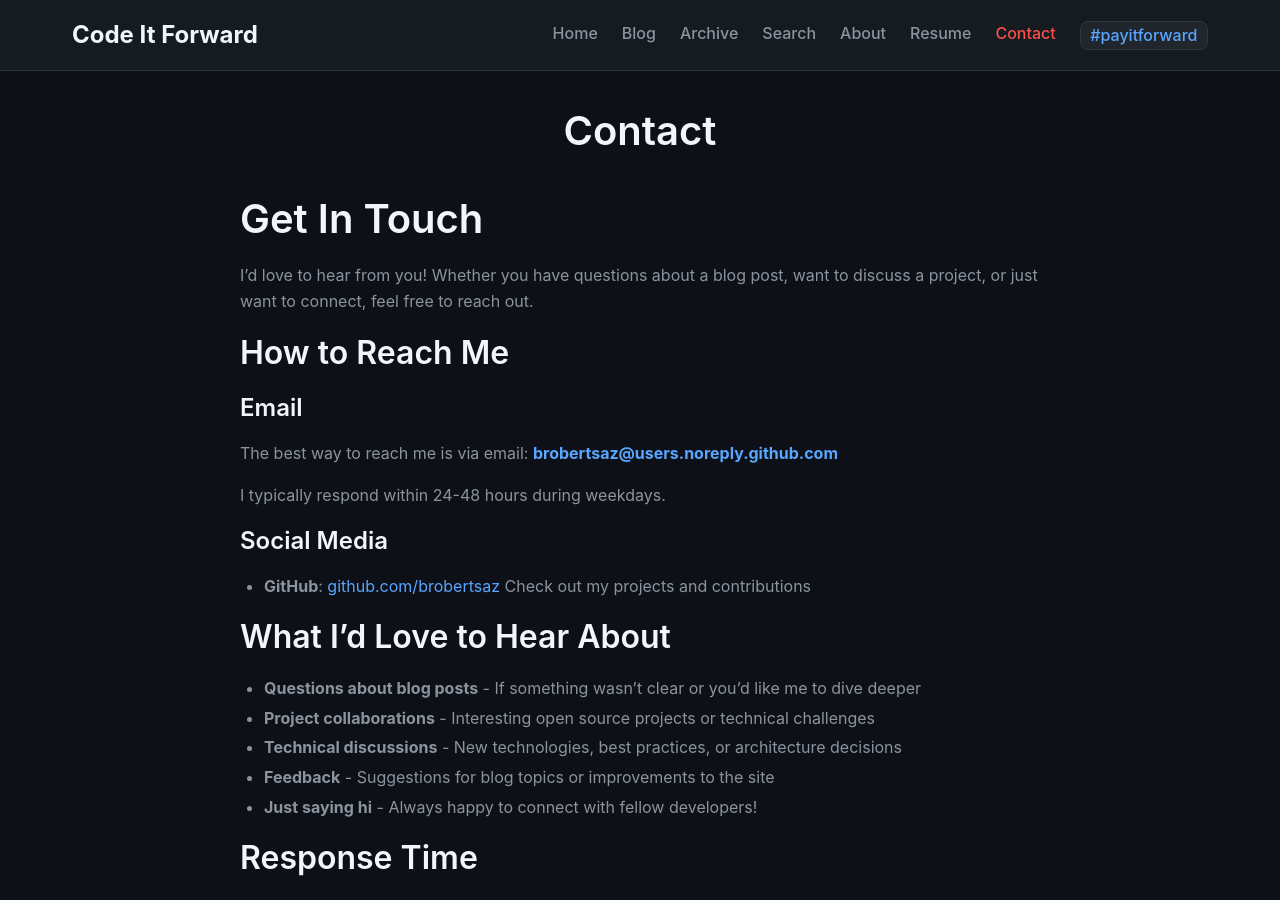
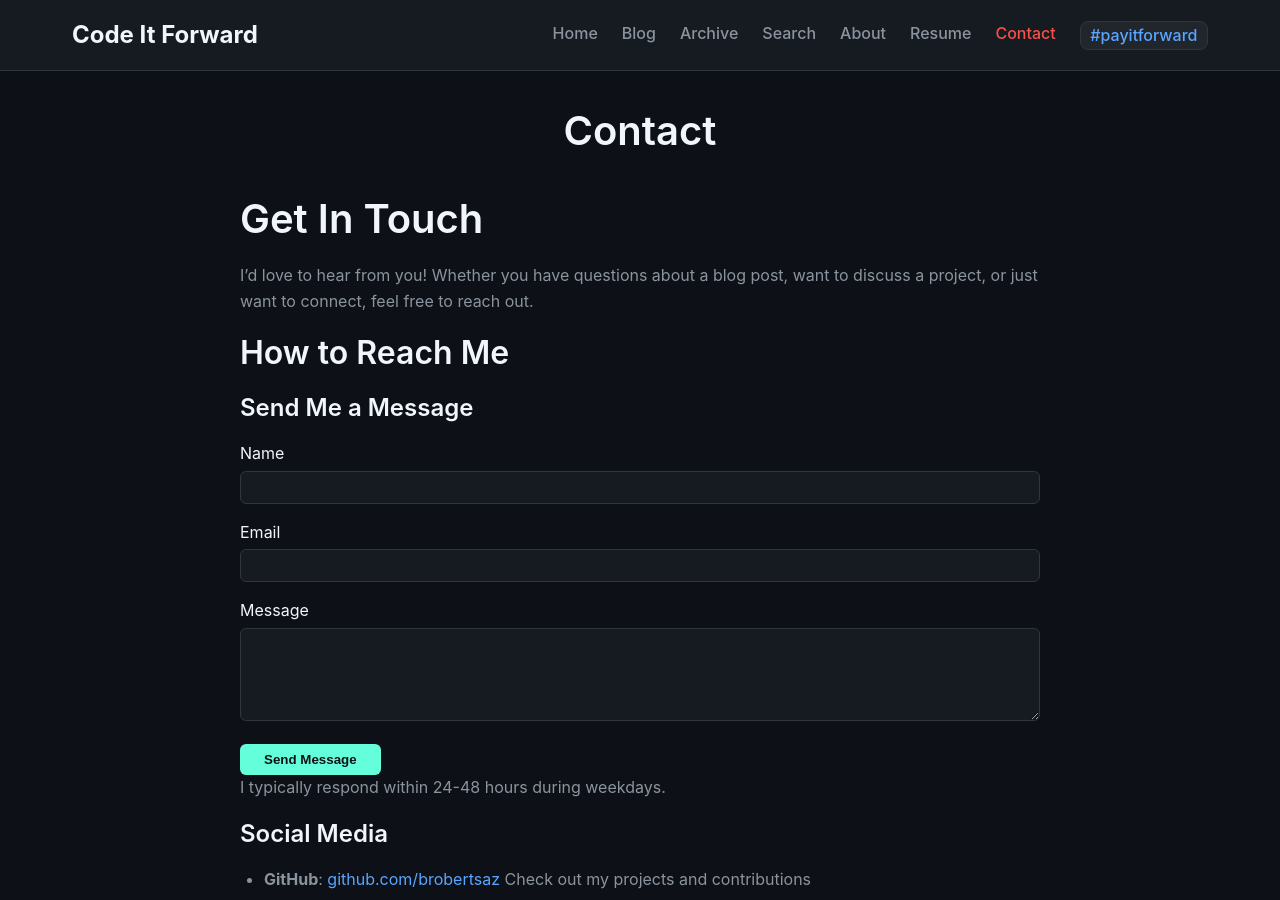
Before and after one commit to brobertsaz/brobertsaz.github.io, a Jekyll site: the page built from contact.md, in a window 1280 px wide and 900 px high. Built offline with Jekyll 4.4.1, drawn with Linux system fonts in a browser that asks for light colours.

Commit message:
Replace email with Getform contact form
Co-Authored-By: Claude Opus 4.6 <noreply@anthropic.com>

```diff
--- a/_config.yml
+++ b/_config.yml
@@ -1,6 +1,6 @@
 # Site settings
 title: "Code It Forward"
-email: brobertsaz@users.noreply.github.com
+email: ""
 description: >-
   Practical Rails · React · GraphQL · TypeScript — pay it forward.
 baseurl: ""
--- a/_includes/footer.html
+++ b/_includes/footer.html
@@ -15,13 +15,11 @@
           {%- endif -%}
 
 
-          {%- if site.email -%}
-            <a href="mailto:{{ site.email }}" title="Email">
-              <svg width="20" height="20" viewBox="0 0 24 24" fill="currentColor">
-                <path d="M20 4H4c-1.1 0-1.99.9-1.99 2L2 18c0 1.1.9 2 2 2h16c1.1 0 2-.9 2-2V6c0-1.1-.9-2-2-2zm0 4l-8 5-8-5V6l8 5 8-5v2z"/>
-              </svg>
-            </a>
-          {%- endif -%}
+          <a href="/contact/" title="Contact">
+            <svg width="20" height="20" viewBox="0 0 24 24" fill="currentColor">
+              <path d="M20 4H4c-1.1 0-1.99.9-1.99 2L2 18c0 1.1.9 2 2 2h16c1.1 0 2-.9 2-2V6c0-1.1-.9-2-2-2zm0 4l-8 5-8-5V6l8 5 8-5v2z"/>
+            </svg>
+          </a>
         </div>
       </div>
 
--- a/contact.md
+++ b/contact.md
@@ -10,10 +10,23 @@ I'd love to hear from you! Whether you have questions about a blog post, want to
 
 ## How to Reach Me
 
-### Email
+### Send Me a Message
 
-The best way to reach me is via email:
-**[brobertsaz@users.noreply.github.com](mailto:brobertsaz@users.noreply.github.com)**
+<form action="https://cardsfanbob.getform.com/v0vxw" method="POST">
+  <div style="margin-bottom: 1rem;">
+    <label for="name" style="display: block; margin-bottom: 0.25rem;">Name</label>
+    <input type="text" name="name" id="name" required style="width: 100%; padding: 0.5rem; background: var(--bg-secondary, #161b22); color: var(--text-primary, #c9d1d9); border: 1px solid var(--border-color, #30363d); border-radius: 6px;">
+  </div>
+  <div style="margin-bottom: 1rem;">
+    <label for="email" style="display: block; margin-bottom: 0.25rem;">Email</label>
+    <input type="email" name="email" id="email" required style="width: 100%; padding: 0.5rem; background: var(--bg-secondary, #161b22); color: var(--text-primary, #c9d1d9); border: 1px solid var(--border-color, #30363d); border-radius: 6px;">
+  </div>
+  <div style="margin-bottom: 1rem;">
+    <label for="message" style="display: block; margin-bottom: 0.25rem;">Message</label>
+    <textarea name="message" id="message" rows="5" required style="width: 100%; padding: 0.5rem; background: var(--bg-secondary, #161b22); color: var(--text-primary, #c9d1d9); border: 1px solid var(--border-color, #30363d); border-radius: 6px;"></textarea>
+  </div>
+  <button type="submit" style="padding: 0.5rem 1.5rem; background: #64ffda; color: #0d1117; border: none; border-radius: 6px; cursor: pointer; font-weight: bold;">Send Message</button>
+</form>
 
 I typically respond within 24-48 hours during weekdays.
 
```
